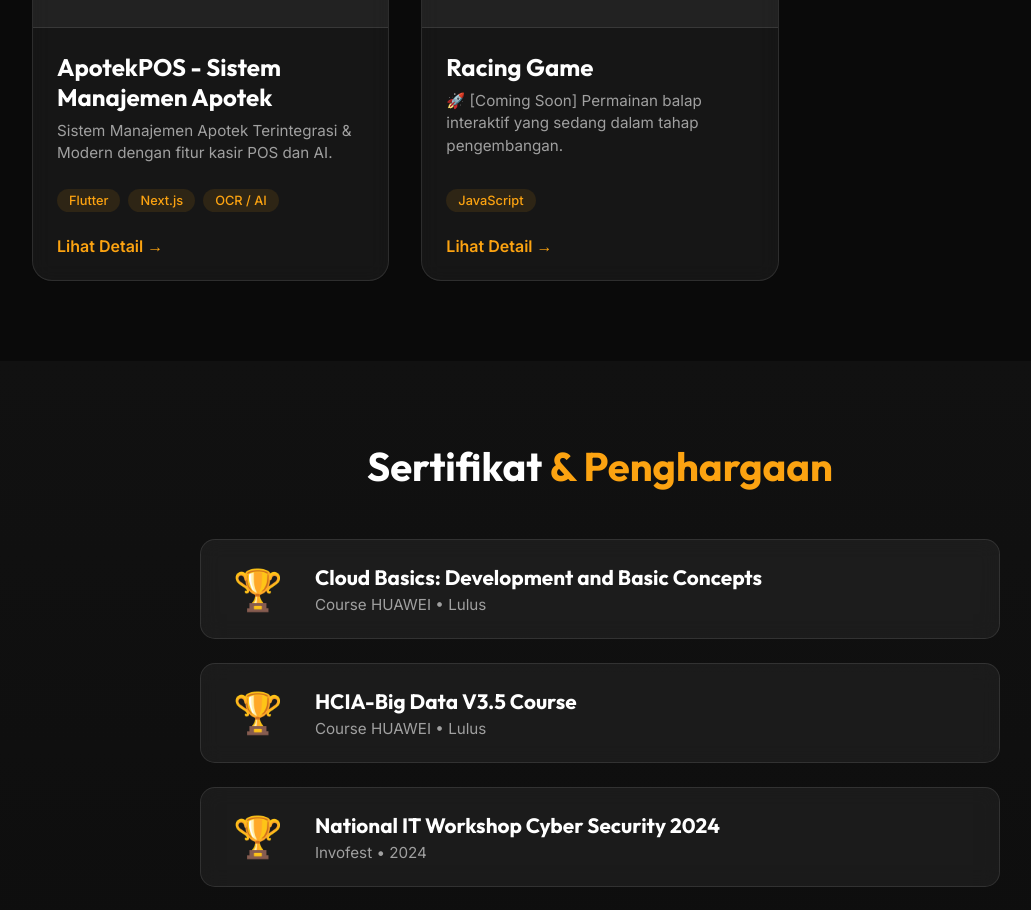
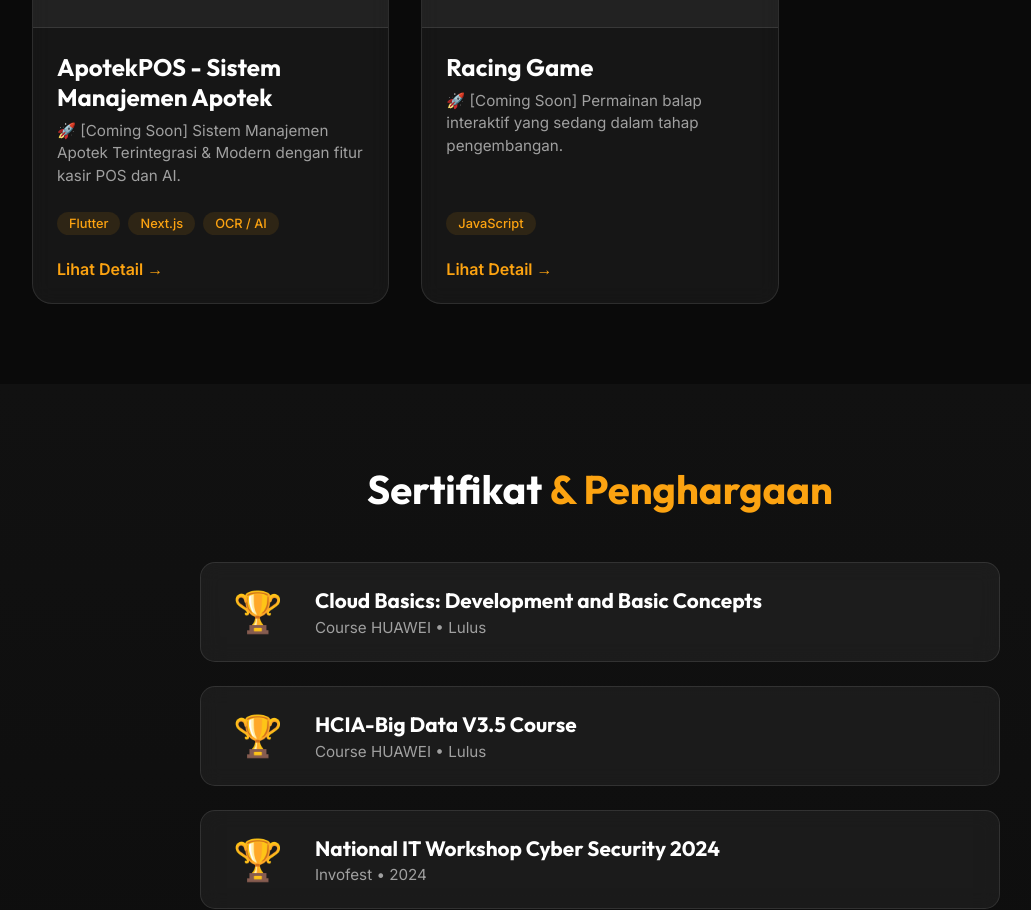
Before and after one commit to Reik11/portofolio-web, a Next.js app: page / in a window 1280 px wide. Shown: the part 4080-4990 px from the top of the page, without its empty margins (40-1071 px from the left). Built offline with nearby package versions, Linux system fonts and the light colour scheme.

Commit message:
coming soon

```diff
--- a/src/components/Projects.js
+++ b/src/components/Projects.js
@@ -29,7 +29,7 @@ export const projects = [
   {
     id: "manajemen-apotek",
     title: "ApotekPOS - Sistem Manajemen Apotek",
-    description: "Sistem Manajemen Apotek Terintegrasi & Modern dengan fitur kasir POS dan AI.",
+    description: "🚀 [Coming Soon] Sistem Manajemen Apotek Terintegrasi & Modern dengan fitur kasir POS dan AI.",
     longDescription: "ApotekPOS adalah sistem informasi manajemen apotek terpadu yang dirancang untuk mempermudah proses operasional. Aplikasi ini memiliki antarmuka yang komprehensif, mulai dari sistem kasir (web) hingga aplikasi mobile khusus untuk pasien melakukan pemesanan obat dan mengelola profil mereka.",
     features: ["Manajemen Inventaris dengan sistem FIFO", "Kasir POS terintegrasi dengan struk digital", "Pemesanan online langsung oleh pasien", "Pembacaan otomatis OCR untuk resep dokter", "Manajemen Profil & Riwayat Pasien (Mobile)"],
     tech: ["Flutter", "Next.js", "OCR / AI"]
```
